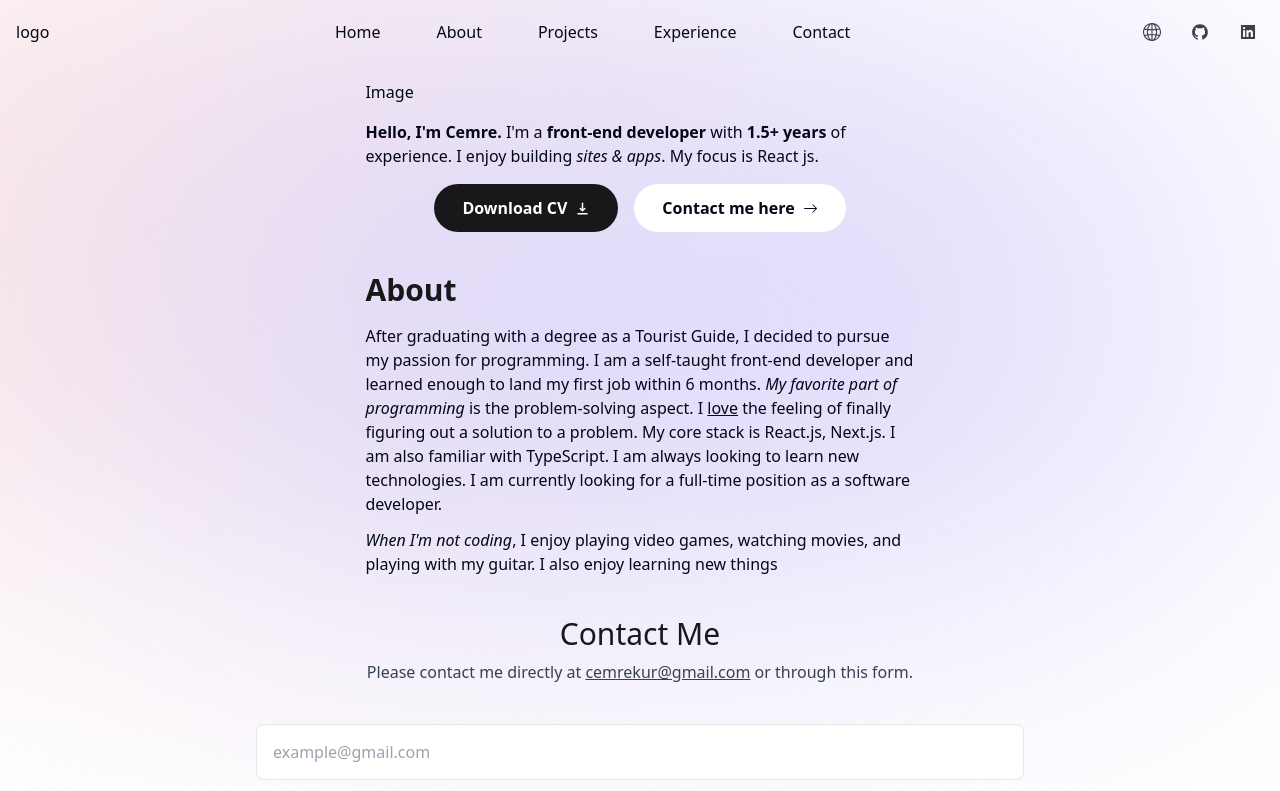
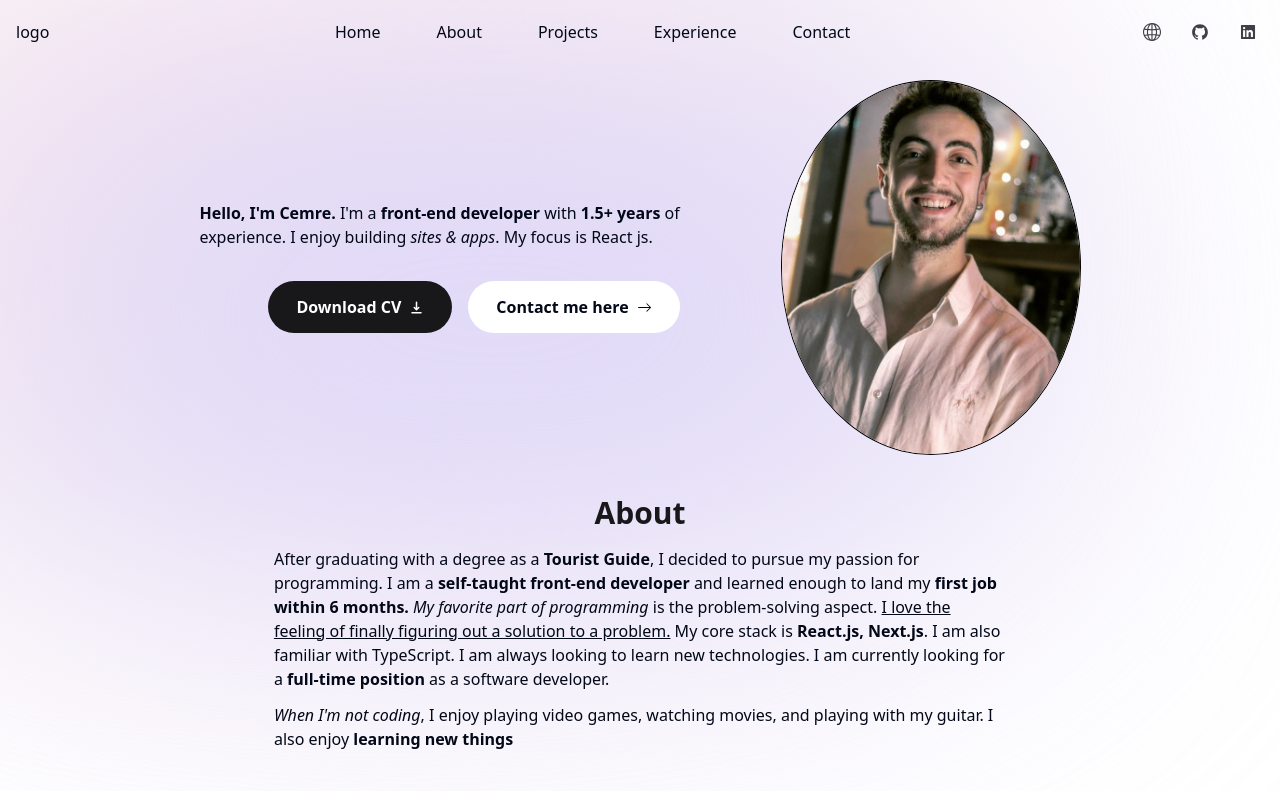
Before and after one commit to cemsjam/Personal-Portfolio, a Next.js app: page /en in a window 1280 px wide. Shown: the top 791 px of the page. Built offline with nearby package versions, Linux system fonts and the light colour scheme.

Commit message:
adding pictures & translations

```diff
--- a/components/layout/AboutMe.tsx
+++ b/components/layout/AboutMe.tsx
@@ -1,24 +1,58 @@
+import { Locale } from "@/src/i18n";
+import { useLocale, useTranslations } from "next-intl";
 import React from "react";
 
 const AboutMe = () => {
+	const locale = useLocale() as Locale;
+	const t = useTranslations("about-me");
 	return (
-		<section className="max-w-[60ch]">
-			<h3 className="text-3xl font-bold mb-4">About</h3>
-			<p className="mb-3">
-				After graduating with a degree as a <span className="font-medium">Tourist Guide</span>, I decided to pursue my
-				passion for programming. I am a <span className="font-medium">self-taught front-end developer</span> and learned
-				enough to land my <span className="font-medium">first job within 6 months.</span>{" "}
-				<span className="italic">My favorite part of programming</span> is the problem-solving aspect. I{" "}
-				<span className="underline">love</span> the feeling of finally figuring out a solution to a problem. My core
-				stack is <span className="font-medium">React.js, Next.js</span>. I am also familiar with TypeScript. I am always
-				looking to learn new technologies. I am currently looking for a{" "}
-				<span className="font-medium">full-time position</span> as a software developer.
-			</p>
+		<section className="max-w-[80ch]">
+			<h3 className="text-3xl text-center font-bold mb-4">{t("title")}</h3>
+			<div className="dark:text-white">
+				{locale === "en" && (
+					<>
+						<p className="mb-3">
+							After graduating with a degree as a <span className="font-bold">Tourist Guide</span>, I decided to pursue
+							my passion for programming. I am a <span className="font-bold">self-taught front-end developer</span> and
+							learned enough to land my <span className="font-bold">first job within 6 months.</span>{" "}
+							<span className="italic">My favorite part of programming</span> is the problem-solving aspect.{" "}
+							<span className="underline">I love the feeling of finally figuring out a solution to a problem.</span> My
+							core stack is <span className="font-bold">React.js, Next.js</span>. I am also familiar with TypeScript. I
+							am always looking to learn new technologies. I am currently looking for a{" "}
+							<span className="font-bold">full-time position</span> as a software developer.
+						</p>
 
-			<p>
-				<span className="italic">When I'm not coding</span>, I enjoy playing video games, watching movies, and playing
-				with my guitar. I also enjoy <span className="font-medium">learning new things</span>
-			</p>
+						<p>
+							<span className="italic">When I'm not coding</span>, I enjoy playing video games, watching movies, and
+							playing with my guitar. I also enjoy <span className="font-bold">learning new things</span>
+						</p>
+					</>
+				)}
+				{locale === "tr" && (
+					<>
+						<p className="mb-3">
+							Turist Rehberliği bölümünden mezun olduktan sonra, programlamaya olan tutkumun peşinden gitmeye karar
+							verdim.
+							<span className="font-bold">Kendi kendine öğrenmiş bir front-end geliştiriciyim</span> ve{" "}
+							<span className="font-bold">6 ay içinde ilk işimi bulacak kadar</span> kendimi geliştirdim.{" "}
+							<span className="italic">Programlamada en çok sevdiğim şey</span>
+							<span className="underline">
+								{" "}
+								problem çözme kısmı. Bir problemi çözdüğümde hissettiğim o duyguyu çok seviyorum
+							</span>
+							. Temel teknolojilerim <span className="font-bold">React.js ve Next.js</span>. Ayrıca TypeScript bilgim de
+							var. Her zaman yeni teknolojiler öğrenmeye açık biriyim. Şu anda{" "}
+							<span className="font-bold">tam zamanlı bir yazılım geliştirici pozisyonu</span> arıyorum.
+						</p>
+
+						<p>
+							<span className="italic">Kod yazmadığım zamanlarda</span> video oyunları oynamaktan, film izlemekten ve
+							gitar çalmaktan keyif alıyorum. Ayrıca <span className="font-bold">yeni şeyler öğrenmekten</span> de büyük
+							keyif alıyorum.
+						</p>
+					</>
+				)}
+			</div>
 		</section>
 	);
 };
--- a/components/layout/Contact.tsx
+++ b/components/layout/Contact.tsx
@@ -22,7 +22,7 @@ export const Contact = () => {
 	};
 	return (
 		<div className="w-full max-w-screen-md mx-auto mt-auto">
-			<h3 className="text-3xl font-medium capitalize mb-8 text-center">{t("title")}</h3>
+			<h3 className="text-3xl font-bold capitalize mb-8 text-center">{t("title")}</h3>
 			<p className="text-gray-700 -mt-6 dark:text-white/80 text-center">
 				{t("info-start")}{" "}
 				<a className="underline" href="mailto:cemrekur@gmail.com">
--- a/components/layout/HeroSection.tsx
+++ b/components/layout/HeroSection.tsx
@@ -3,33 +3,62 @@ import WithGradient from "../WithGradient";
 import Link from "next/link";
 import { BsArrowRight } from "react-icons/bs";
 import { HiDownload } from "react-icons/hi";
+import { useLocale } from "next-intl";
+import { Locale } from "@/src/i18n";
+import Image from "next/image";
 
 const HeroSection = () => {
+	const locale = useLocale() as Locale;
+
 	return (
 		<section className="relative">
 			<div className="bg-[#fbe2e3] absolute top-[-6rem] -z-10 right-[11rem] h-[31.25rem] w-[31.25rem] rounded-full blur-[10rem] sm:w-[68.75rem] dark:bg-[#946263]"></div>
 			<div className="bg-[#dbd7fb] absolute top-[-1rem] -z-10 left-[-35rem] h-[31.25rem] w-[50rem] rounded-full blur-[10rem] sm:w-[68.75rem] md:left-[-33rem] lg:left-[-28rem] xl:left-[-15rem] 2xl:left-[-5rem] dark:bg-[#676394]"></div>
-			<div className="flex flex-col max-w-[60ch] gap-4 relative z-50">
-				<div>Image</div>
+			<div className="flex flex-col-reverse md:flex-row justify-center gap-8 container">
+				<div className="flex flex-col justify-center max-w-[60ch] gap-8 relative z-50">
+					{/* INFO */}
+					{locale === "en" && (
 						<div className="dark:text-white">
 							<span className="font-bold">Hello, I'm Cemre.</span> I'm a{" "}
-					<span className="font-bold">front-end developer</span> with <span className="font-bold">1.5+ years</span> of
-					experience. I enjoy building <span className="italic">sites & apps</span>. My focus is{" "}
+							<span className="font-bold">front-end developer</span> with <span className="font-bold">1.5+ years</span>{" "}
+							of experience. I enjoy building <span className="italic">sites & apps</span>. My focus is{" "}
 							<span className="font-medium">React js</span>.
 						</div>
-				<div className="flex justify-center gap-4">
+					)}
+					{locale === "tr" && (
+						<div className="dark:text-white">
+							<span className="font-bold">Merhaba, ben Cemre.</span>
+							<span className="font-bold">1.5+ yıllık</span> deneyime sahip bir{" "}
+							<span className="font-bold">front-end geliştiricisiyim</span>.
+							<span className="italic">Web siteleri ve uygulamalar</span> geliştirmekten keyif alıyorum. Yoğunlaştığım
+							kısım ise <span className="font-medium">React.js</span>.
+						</div>
+					)}
+					{/* ACTIONS */}
+					<div className="flex flex-col sm:flex-row justify-center gap-4">
 						<WithGradient borderRadius="9999px">
 							<Link
-							className="flex gap-2 items-center px-7 py-3 rounded-full font-bold text-white bg-zinc-900"
+								className="flex h-[52px] gap-2 items-center px-7 py-3 rounded-full font-bold text-white bg-zinc-900"
 								href="#implement"
 							>
 								Download CV
 								<HiDownload size={15} />
 							</Link>
 						</WithGradient>
-					<button className="flex gap-2 items-center px-7 py-3 rounded-full font-bold bg-white dark:text-black">
+						<button className="flex h-[52px] gap-2 items-center px-7 py-3 rounded-full font-bold bg-white dark:text-black">
 							Contact me here <BsArrowRight size={15} />
 						</button>
+					</div>
+				</div>
+				{/* AVATAR SECTION */}
+				<div className="flex items-center justify-center">
+					<Image
+						className="rounded-[50%] overflow-hidden border border-black"
+						src={"/static/images/portfolio-cems.jpg"}
+						alt="Cemre's personal image"
+						width={300}
+						height={300}
+					/>
 				</div>
 			</div>
 		</section>
--- a/tailwind.config.ts
+++ b/tailwind.config.ts
@@ -1,12 +1,7 @@
 import type { Config } from "tailwindcss";
 
 const config = {
-	content: [
-		"./pages/**/*.{ts,tsx}",
-		"./components/**/*.{ts,tsx}",
-		"./app/**/*.{ts,tsx}",
-		"./src/**/*.{ts,tsx}",
-	],
+	content: ["./pages/**/*.{ts,tsx}", "./components/**/*.{ts,tsx}", "./app/**/*.{ts,tsx}", "./src/**/*.{ts,tsx}"],
 	darkMode: ["class", '[data-mode="dark"]'],
 	prefix: "",
 	theme: {
--- a/translations/en.json
+++ b/translations/en.json
@@ -18,5 +18,8 @@
 		"info-start": "Please contact me directly at",
 		"info-end": "or through this form.",
 		"send-email": "Send Email"
+	},
+	"about-me": {
+		"title": "About"
 	}
 }
--- a/translations/tr.json
+++ b/translations/tr.json
@@ -18,5 +18,8 @@
 		"info-start": "Lütfen doğrudan benimle iletişime geçin",
 		"info-end": "veya bu formu kullanarak.",
 		"send-email": "Gönder"
+	},
+	"about-me": {
+		"title": "Hakkımda"
 	}
 }
```
Also changed, not shown: public/static/images/portfolio-cems.jpg (added). Lines whose indentation alone changed are shown as unchanged.
